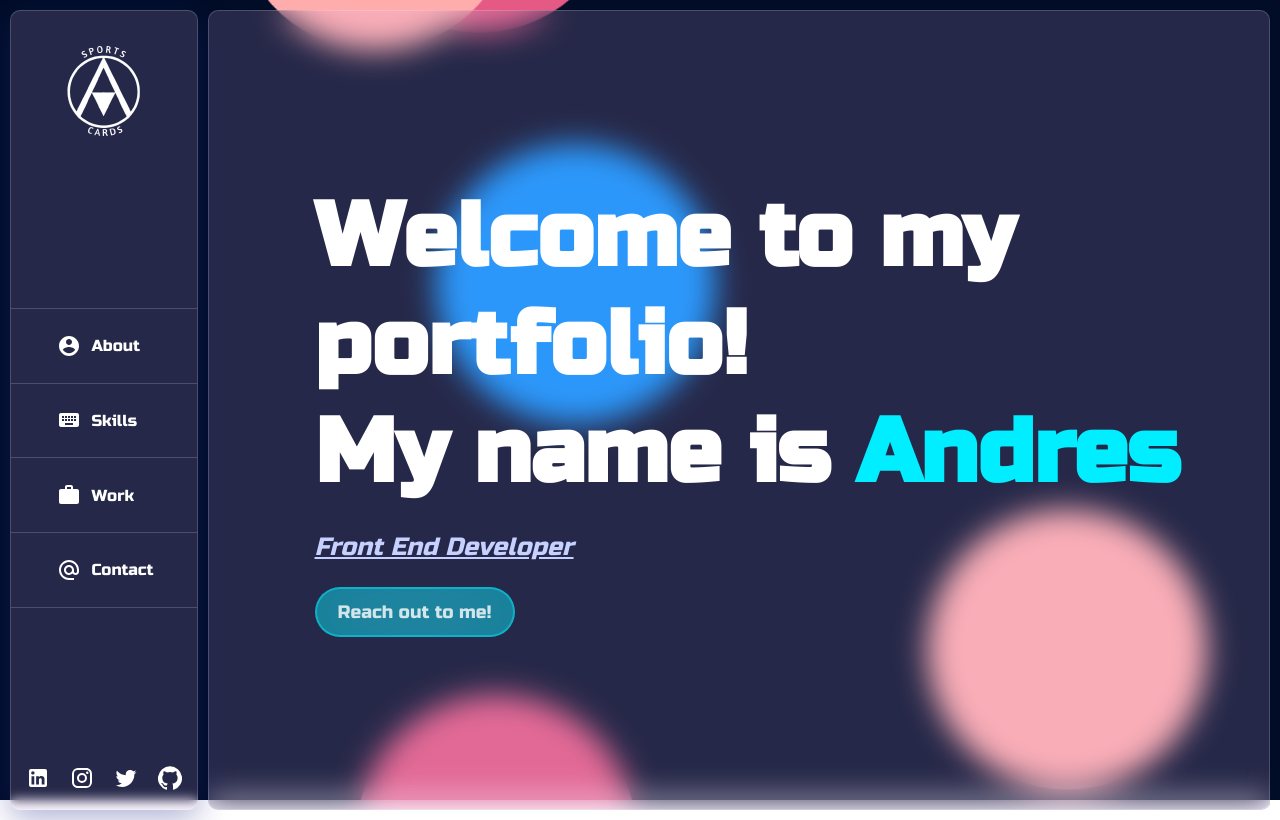
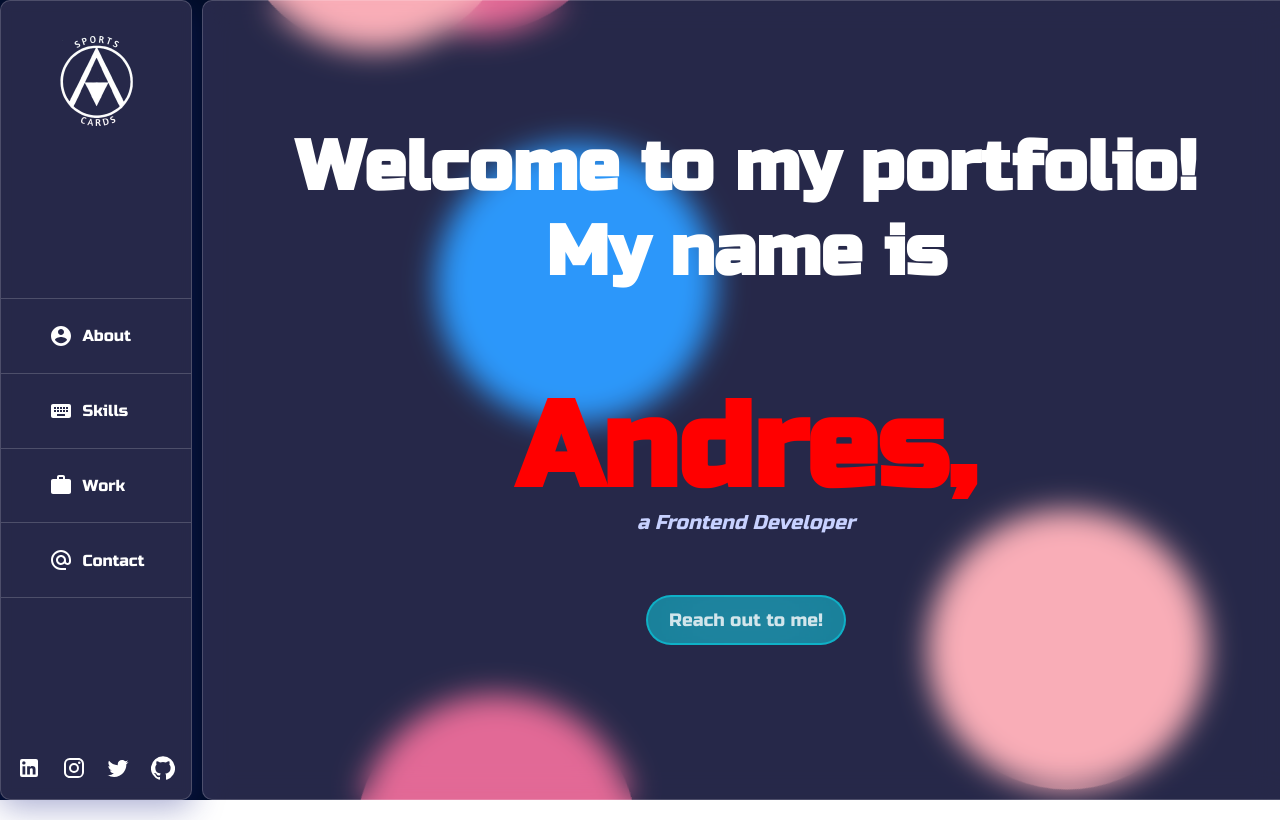
Before and after one commit to amedra13/Web-Portfolio, a React (Create React App) app: page / in a window 1280 px wide. Built offline with nearby package versions, Linux system fonts and the light colour scheme.

Commit message:
slight change to font size and styling

```diff
--- a/src/components/ProjectCard.js
+++ b/src/components/ProjectCard.js
@@ -18,7 +18,7 @@ const ProjectCard = ({
 			<h1>{title}</h1>
 			<div className="projectCard__description">
 				<p>{description}</p>
-				<h3>Tools Used: </h3>
+				<h3>Tools Used </h3>
 				<div className="tools">
 					{tools.map((tool) => (
 						<div className="icon" key={tool}>
--- a/src/pages/Home.js
+++ b/src/pages/Home.js
@@ -6,11 +6,10 @@ const Home = () => {
 	return (
 		<div className="home">
 			<div className="home__header">
-				<h1>Welcome to my portfolio!</h1>
-				<h1>
-					My name is <span>Andres</span>
-				</h1>
-				<p>Front End Developer</p>
+				<h2>Welcome to my portfolio!</h2>
+				<h2>My name is</h2>
+				<h1>Andres,</h1>
+				<p>a Frontend Developer</p>
 			</div>
 			<div className="home__contact">
 				<Link to="contact">Reach out to me!</Link>
--- a/src/styles/About.scss
+++ b/src/styles/About.scss
@@ -16,7 +16,6 @@
 	@include content-glass-style;
 	text-transform: capitalize;
 	text-align: center;
-	font-style: italic;
 	display: flex;
 	justify-content: center;
 	align-items: center;
--- a/src/styles/App.scss
+++ b/src/styles/App.scss
@@ -21,13 +21,13 @@ $main-highlightBlue: rgb(0, 238, 255);
 	min-height: 100vh;
 	width: 100%;
 	box-sizing: border-box;
-	padding: 10px;
-	padding-right: 20px;
+	// padding-right: 20px;
 }
 ::-webkit-scrollbar {
 	display: none;
 }
 .app__rightSide {
+	box-sizing: border-box;
 	position: relative;
 	height: 100%;
 }
--- a/src/styles/Contact.scss
+++ b/src/styles/Contact.scss
@@ -15,7 +15,6 @@
 		padding-left: 3%;
 		text-transform: capitalize;
 		text-align: center;
-		font-style: italic;
 	}
 	.contact__formContainer {
 		@include content-glass-style;
--- a/src/styles/Home.scss
+++ b/src/styles/Home.scss
@@ -5,24 +5,33 @@
 	display: flex;
 	flex-direction: column;
 	justify-content: center;
-	align-items: flex-start;
+	align-items: center;
 	width: 100%;
 }
 .home__header {
 	margin-left: 10%;
 	font-family: $main-font;
+	text-align: center;
+	margin: 0 auto;
 	h1:first-child {
 		animation: fade-in-bottom 0.6s cubic-bezier(0.39, 0.575, 0.565, 1) 1s both;
 	}
-	h1 {
-		font-size: 90px;
+	h2 {
+		font-size: 70px;
 		margin: 0;
 		animation: fade-in-bottom 0.6s cubic-bezier(0.39, 0.575, 0.565, 1) 1.5s both;
 	}
+	h1 {
+		font-size: 120px;
+		color: red;
+		margin-bottom: -10px;
+	}
+
 	p {
-		font-size: 25px;
+		margin: 0;
+		margin-bottom: 30px;
+		font-size: 20px;
 		font-style: italic;
-		text-decoration: underline;
 		color: $main-titleColor;
 		animation: fade-in-bottom 0.6s cubic-bezier(0.39, 0.575, 0.565, 1) 2s both;
 	}
@@ -34,6 +43,7 @@
 	margin-left: 10%;
 	width: 200px;
 	height: 50px;
+	margin: 30px auto;
 	display: flex;
 	justify-content: center;
 	align-items: center;
--- a/src/styles/Mixins.scss
+++ b/src/styles/Mixins.scss
@@ -19,14 +19,13 @@
 	box-shadow: 0 4px 16px 0 rgba(0, 0, 7, 0.493);
 	border-radius: 10px;
 }
-@mixin header-container {
-	grid-column: 1/3;
-	margin-bottom: 10px;
-	padding-left: 3%;
-	text-transform: capitalize;
-	text-align: center;
-	font-style: italic;
-}
+// @mixin header-container {
+// 	grid-column: 1/3;
+// 	margin-bottom: 10px;
+// 	padding-left: 3%;
+// 	text-transform: capitalize;
+// 	text-align: center;
+// }
 @mixin title-h1-style {
 	animation: fade-in-bottom 0.6s cubic-bezier(0.39, 0.575, 0.565, 1) 1s both;
 	font-size: 70px;
--- a/src/styles/Sidebar.scss
+++ b/src/styles/Sidebar.scss
@@ -1,7 +1,7 @@
 .sidebar {
 	height: 100vh;
 	position: sticky;
-	top: 10px;
+	top: 0px;
 	align-self: flex-start;
 }
 .sidebar__container {
--- a/src/styles/Skills.scss
+++ b/src/styles/Skills.scss
@@ -10,7 +10,6 @@
 	@include content-glass-style;
 	text-transform: capitalize;
 	text-align: center;
-	font-style: italic;
 	display: flex;
 	justify-content: center;
 	align-items: center;
--- a/src/styles/Work.scss
+++ b/src/styles/Work.scss
@@ -17,7 +17,6 @@
 		margin-bottom: 10px;
 		padding-left: 3%;
 		text-transform: capitalize;
-		font-style: italic;
 		h1 {
 			margin: 0;
 		}
@@ -66,7 +65,7 @@
 		}
 		h3 {
 			color: $main-titleColor;
-			text-decoration: underline;
+			text-align: center;
 			letter-spacing: 1px;
 			margin: 0;
 		}
```
